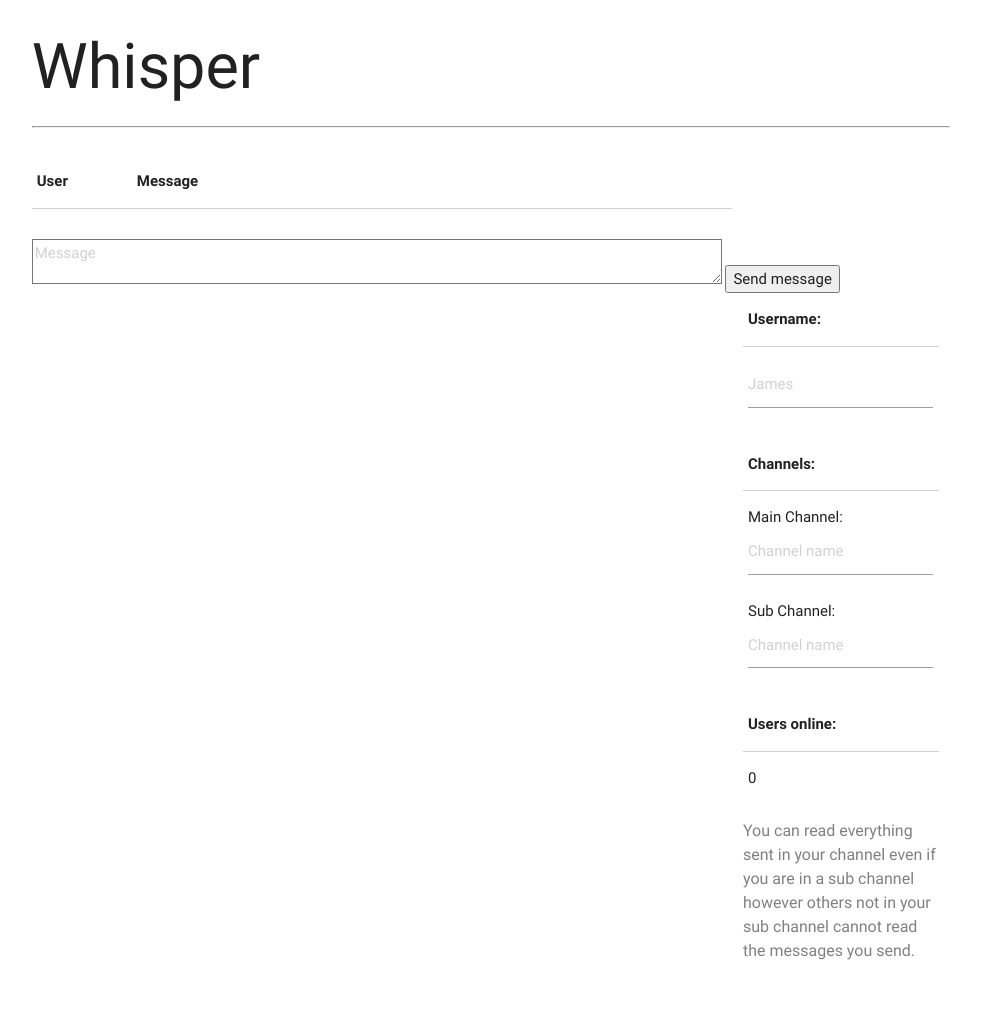
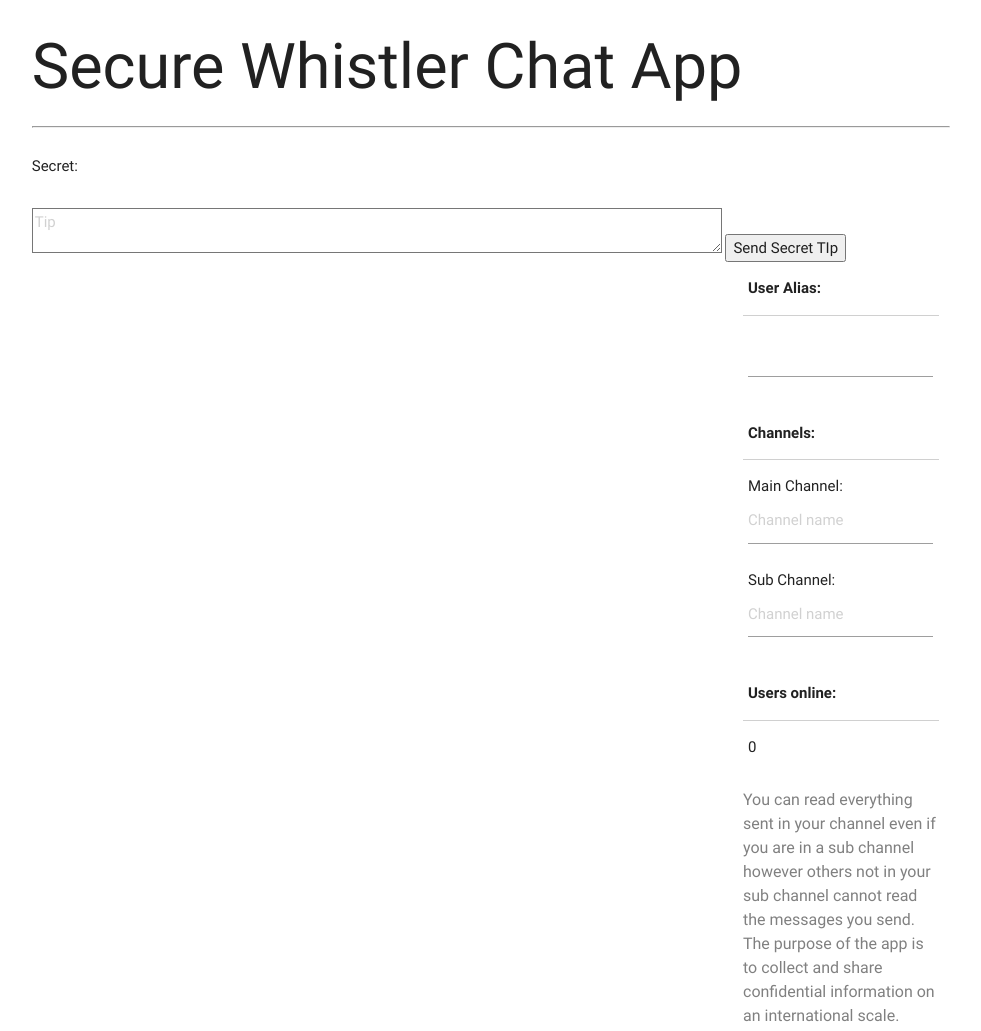
Before and after one commit to jenniferkahn/secureWhistler, a website: page public/index.html in a window 1280 px wide. Shown: the whole page, without its empty margins (149-1130 px from the left). Before the commit the page ends 978 px from the top, so only its background shows below. Drawn offline with nearby package versions, Linux system fonts and the light colour scheme; no server answers; files whose address does not match are found by name.

Commit message:
back to this app

```diff
--- a/package.json
+++ b/package.json
@@ -9,6 +9,7 @@
     "express": "3.x",
     "jquery": "^2.2.0",
     "materialize": "^1.0.0",
-    "socket.io": "^1.4.5"
+    "socket.io": "^1.4.5",
+    "socket.io-client": "^1.4.5"
   }
 }
--- a/public/index.html
+++ b/public/index.html
@@ -2,7 +2,7 @@
 <html>
 <head>
 	<meta charset="utf-8">
-	<title>Whisper</title>
+	<title>SecureWhistler Chat App</title>
 
 	<!--Import Google Icon Font-->
 	      <link href="http://fonts.googleapis.com/icon?family=Material+Icons" rel="stylesheet">
@@ -12,14 +12,14 @@
 	      <!--Let browser know website is optimized for mobile-->
 	      <meta name="viewport" content="width=device-width, initial-scale=1.0"/>
 
+				<link rel="stylesheet" type="text/css" href="css/style.css">
+				<script src="/js/jquery.min.js"></script>
 
-	<link rel="stylesheet" type="text/css" href="css/main.css">
-	<script src="/js/jquery.min.js"></script>
+				<script src="/socket.io/socket.io.js"></script>
+				<script src="/js/logic.js"></script>
+			</head>
 
-	<script src="/socket.io/socket.io.js"></script>
-	<script src="/js/logic.js"></script>
-</head>
-<body>
+			<body>
 
 	<!--Import jQuery before materialize.js-->
 <script type="text/javascript" src="https://code.jquery.com/jquery-2.1.1.min.js"></script>
@@ -27,33 +27,32 @@
 
 	<div class="container" style="position: relative;">
 		<div class="row">
-			<h1 class="muted">Whisper</h1>
+			<h1 class="muted">Secure Whistler Chat App </h1>
 			<hr>
 		</div>
 		<div class="row">
 			<div class="span9" style="width: 700px; overflow: auto; max-height: 450px;">
 				<table class="table table-bordered" id="msgLog" style="table-layout: fixed; word-wrap: break-word; ">
-					<thead>
-						<th style="width: 100px; table-layout:fixed">User</th>
-						<th>Message</th>
+					<thead>Secret:</th>
 					</thead>
 					<tbody>
 					</tbody>
 				</table>
+
 			</div>
 			<div class="span9" style="padding-top: 30px;">
-				<textarea id="textEntry" placeholder="Message" style="table-layout: fixed; max-height: 100px; max-width: 690px; width: 690px"></textarea>
-				<button id="textButton" onclick="SendMessage();" value="Search">Send message</button>
+				<textarea id="textEntry" placeholder="Tip" style="table-layout: fixed; max-height: 100px; max-width: 690px; width: 690px"></textarea>
+				<button id="textButton" onclick="SendMessage();" value="Search">Send Secret TIp</button>
 			</div>
 			<div class="span3" style="position: absolute; left: 700px;">
 				<table class="table table-bordered" id="sidebar">
 					<thead>
-						<th>Username:</th>
+						<th>User Alias:</th>
 					</thead>
 					<tbody>
 						<td class="form-inline">
 							<div class="input-append">
-								<input type="text" id="nameEntry" class="" style="width: 185px;" placeholder="James">
+								<input type="text" id="nameEntry" class="" style="width: 185px;" placeholder="">
 							</div>
 						</td>
 					</tbody>
@@ -79,7 +78,7 @@
 						<td id="connectedUsersCell">0</td>
 					</tbody>
 				</table>
-				<p><font color='grey' size='3'>You can read everything sent in your channel even if you are in a sub channel however others not in your sub channel cannot read the messages you send.</font></p>
+				<p><font color='grey' size='3'>You can read everything sent in your channel even if you are in a sub channel however others not in your sub channel cannot read the messages you send. The purpose of the app is to collect and share confidential information on an international scale.</font></p>
 			</div>
 		</div>
 	</div>
--- a/public/js/logic.js
+++ b/public/js/logic.js
@@ -1,3 +1,8 @@
+// var socket = require('socket.io-client')('http://localhost');
+// socket.on('connect', function(){});
+// socket.on('event', function(data){});
+// socket.on('disconnect', function(){});
+
 var socket = io.connect(window.location.origin);
 
 socket.on('down', function (data) {
--- a/server.js
+++ b/server.js
@@ -8,6 +8,8 @@ var io = require('socket.io').listen(server);
 // app.configure(function(){
 	app.set('port', 3000);
 	app.use(express.static(__dirname + '/public'));
+
+
 // })
 
 app.get('/', function(req, res){
```
Also changed, not shown: public/css/style.css (renamed from starter-template/css/style.css), 1 other file.
